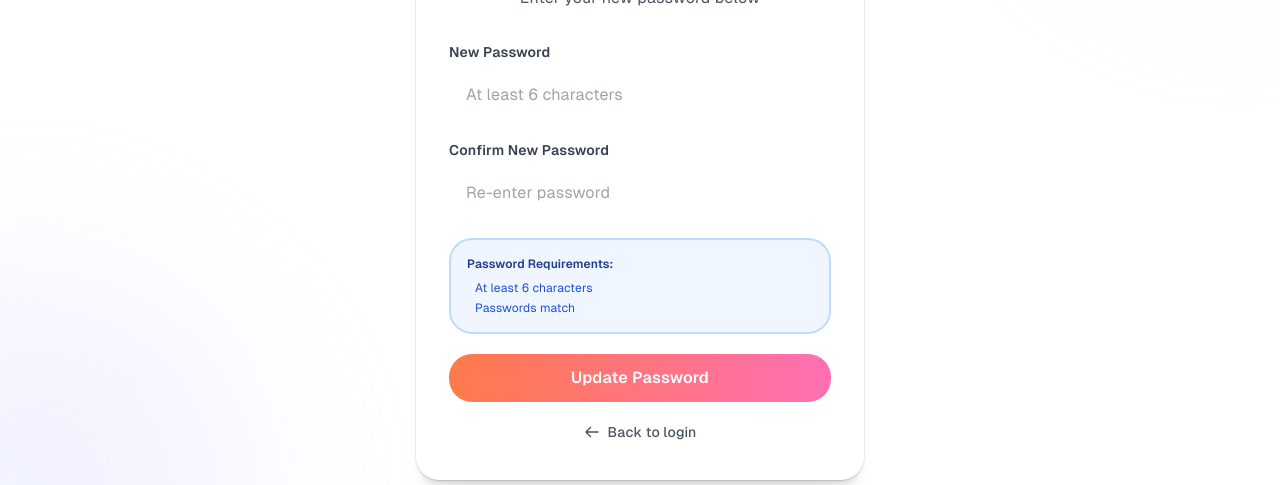
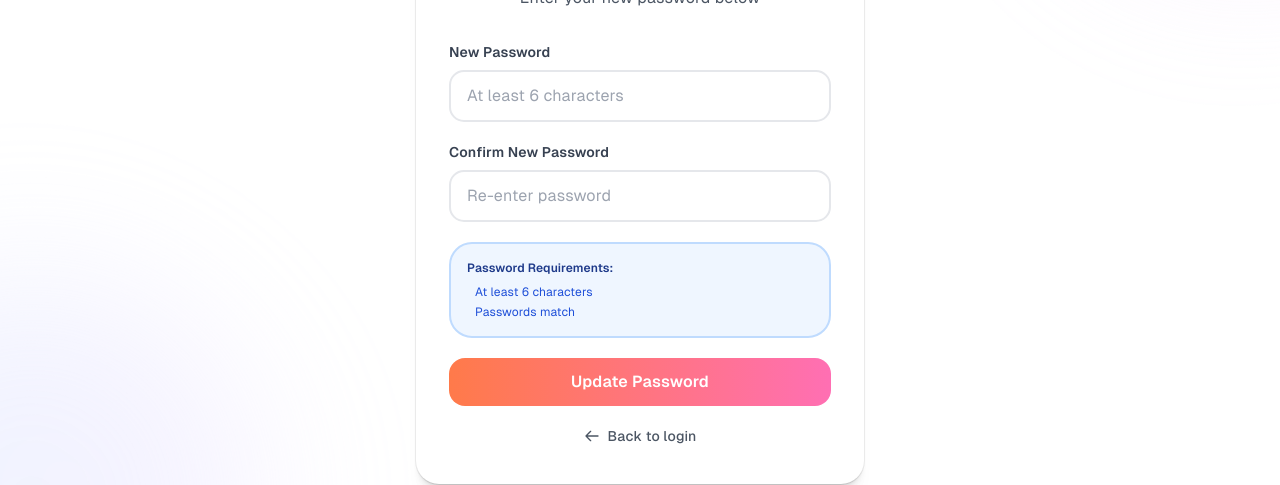
Before and after one commit to pawpayaco/tapify-marketplace, a Next.js app: page /update-password in a window 1280 px wide. Shown: the part 289-774 px from the top of the page. Built offline with nearby package versions, Linux system fonts and the light colour scheme; no server answers.

Commit message:
Sync latest UID and Priority Display fixes

```diff
--- a/pages/login.js
+++ b/pages/login.js
@@ -142,7 +142,7 @@ export default function Login() {
                     value={email}
                     onChange={(e) => setEmail(e.target.value)}
                     required
-                    className="w-full px-3 py-2.5 sm:px-4 sm:py-3 text-sm sm:text-base rounded-[23px] sm:rounded-[23px] border-2 border-gray-200 outline-none focus:ring-2 focus:ring-[#ff6fb3] focus:border-transparent transition-all"
+                    className="w-full px-3 py-2.5 sm:px-4 sm:py-3 text-sm sm:text-base rounded-[15px] border-2 border-gray-200 outline-none focus:ring-2 focus:ring-[#ff6fb3] focus:border-transparent transition-all"
                     placeholder="you@example.com"
                   />
                 </div>
@@ -158,7 +158,7 @@ export default function Login() {
                     onChange={(e) => setPassword(e.target.value)}
                     required
                     minLength={6}
-                    className="w-full px-3 py-2.5 sm:px-4 sm:py-3 text-sm sm:text-base rounded-[23px] sm:rounded-[23px] border-2 border-gray-200 outline-none focus:ring-2 focus:ring-[#ff6fb3] focus:border-transparent transition-all"
+                    className="w-full px-3 py-2.5 sm:px-4 sm:py-3 text-sm sm:text-base rounded-[15px] border-2 border-gray-200 outline-none focus:ring-2 focus:ring-[#ff6fb3] focus:border-transparent transition-all"
                     placeholder="••••••••"
                   />
                 </div>
@@ -197,7 +197,7 @@ export default function Login() {
                   disabled={submitting}
                   whileHover={!submitting ? { scale: 1.02 } : {}}
                   whileTap={!submitting ? { scale: 0.98 } : {}}
-                  className="w-full bg-gradient-to-r from-[#ff7a4a] to-[#ff6fb3] text-white py-2.5 sm:py-3 px-4 text-sm sm:text-base rounded-[23px] sm:rounded-[23px] font-bold hover:shadow-lg transition-all disabled:opacity-50 disabled:cursor-not-allowed"
+                  className="w-full bg-gradient-to-r from-[#ff7a4a] to-[#ff6fb3] text-white py-2.5 sm:py-3 px-4 text-sm sm:text-base rounded-[16px] font-bold hover:shadow-lg transition-all disabled:opacity-50 disabled:cursor-not-allowed"
                 >
                   {submitting ? (
                     <span className="flex items-center justify-center gap-2">
--- a/pages/reset-password.js
+++ b/pages/reset-password.js
@@ -77,7 +77,7 @@ export default function ResetPassword() {
                   value={email}
                   onChange={(e) => setEmail(e.target.value)}
                   required
-                  className="w-full px-3 py-2.5 sm:px-4 sm:py-3 text-sm sm:text-base rounded-[23px] sm:rounded-[23px] border-2 border-gray-200 outline-none focus:ring-2 focus:ring-[#ff6fb3] focus:border-transparent transition-all"
+                  className="w-full px-3 py-2.5 sm:px-4 sm:py-3 text-sm sm:text-base rounded-[15px] border-2 border-gray-200 outline-none focus:ring-2 focus:ring-[#ff6fb3] focus:border-transparent transition-all"
                   placeholder="you@example.com"
                 />
               </div>
@@ -116,7 +116,7 @@ export default function ResetPassword() {
               disabled={loading}
               whileHover={!loading ? { scale: 1.02 } : {}}
               whileTap={!loading ? { scale: 0.98 } : {}}
-              className="w-full bg-gradient-to-r from-[#ff7a4a] to-[#ff6fb3] text-white py-2.5 sm:py-3 px-4 text-sm sm:text-base rounded-[15px] sm:rounded-[15px] font-bold hover:shadow-lg transition-all disabled:opacity-50 disabled:cursor-not-allowed"
+              className="w-full bg-gradient-to-r from-[#ff7a4a] to-[#ff6fb3] text-white py-2.5 sm:py-3 px-4 text-sm sm:text-base rounded-[16px] font-bold hover:shadow-lg transition-all disabled:opacity-50 disabled:cursor-not-allowed"
             >
               {loading ? (
                 <span className="flex items-center justify-center gap-2">
--- a/pages/update-password.js
+++ b/pages/update-password.js
@@ -145,7 +145,7 @@ export default function UpdatePassword() {
                 onChange={(e) => setPassword(e.target.value)}
                 required
                 minLength={6}
-                className="w-full px-4 py-3 rounded-[23px] border border-transparent outline-none focus:ring-2 focus:ring-[#ff6fb3] focus:border-transparent transition-all"
+                className="w-full px-4 py-3 rounded-[15px] border-2 border-gray-200 outline-none focus:ring-2 focus:ring-[#ff6fb3] focus:border-transparent transition-all"
                 placeholder="At least 6 characters"
               />
             </div>
@@ -161,7 +161,7 @@ export default function UpdatePassword() {
                 onChange={(e) => setConfirmPassword(e.target.value)}
                 required
                 minLength={6}
-                className="w-full px-4 py-3 rounded-[23px] border border-transparent outline-none focus:ring-2 focus:ring-[#ff6fb3] focus:border-transparent transition-all"
+                className="w-full px-4 py-3 rounded-[15px] border-2 border-gray-200 outline-none focus:ring-2 focus:ring-[#ff6fb3] focus:border-transparent transition-all"
                 placeholder="Re-enter password"
               />
             </div>
@@ -201,7 +201,7 @@ export default function UpdatePassword() {
               disabled={loading}
               whileHover={!loading ? { scale: 1.02 } : {}}
               whileTap={!loading ? { scale: 0.98 } : {}}
-              className="w-full bg-gradient-to-r from-[#ff7a4a] to-[#ff6fb3] text-white py-3 px-4 rounded-[23px] font-bold hover:shadow-lg transition-all disabled:opacity-50 disabled:cursor-not-allowed"
+              className="w-full bg-gradient-to-r from-[#ff7a4a] to-[#ff6fb3] text-white py-3 px-4 rounded-[16px] font-bold hover:shadow-lg transition-all disabled:opacity-50 disabled:cursor-not-allowed"
             >
               {loading ? (
                 <span className="flex items-center justify-center gap-2">
```
